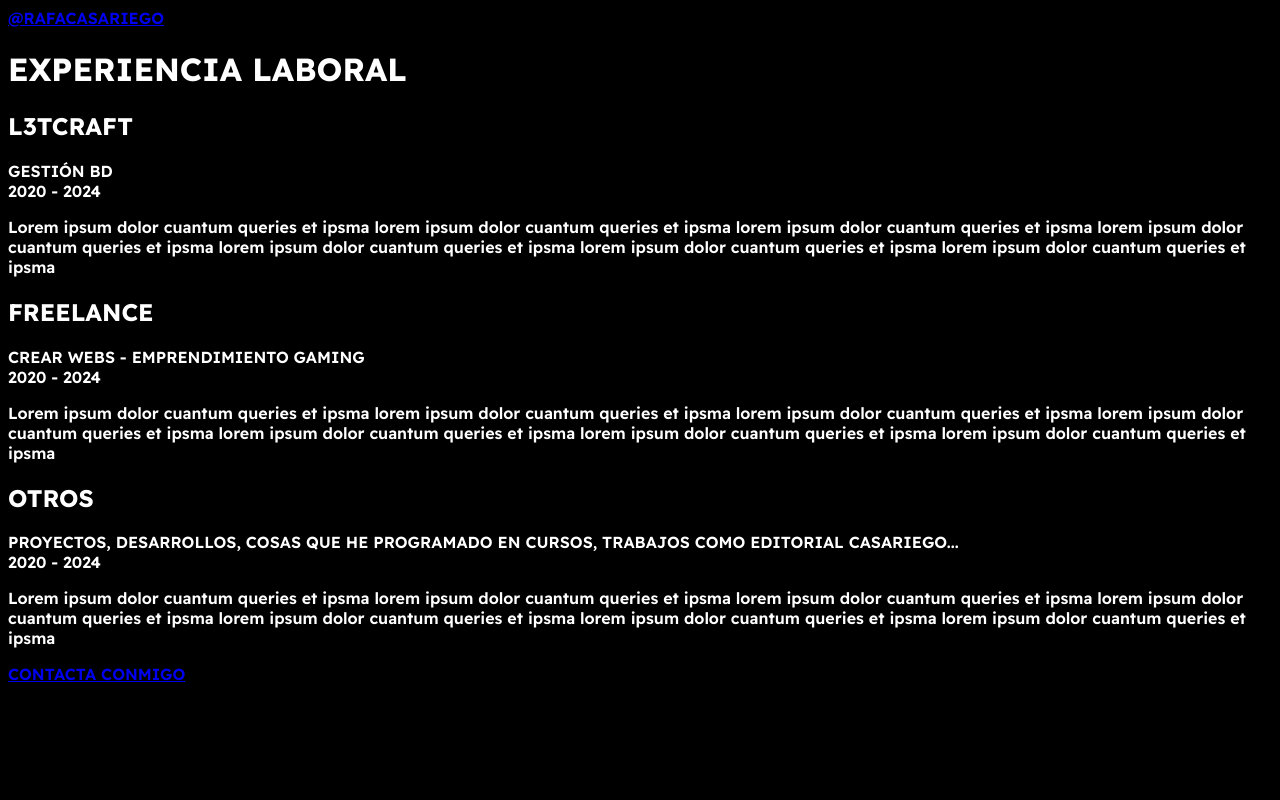
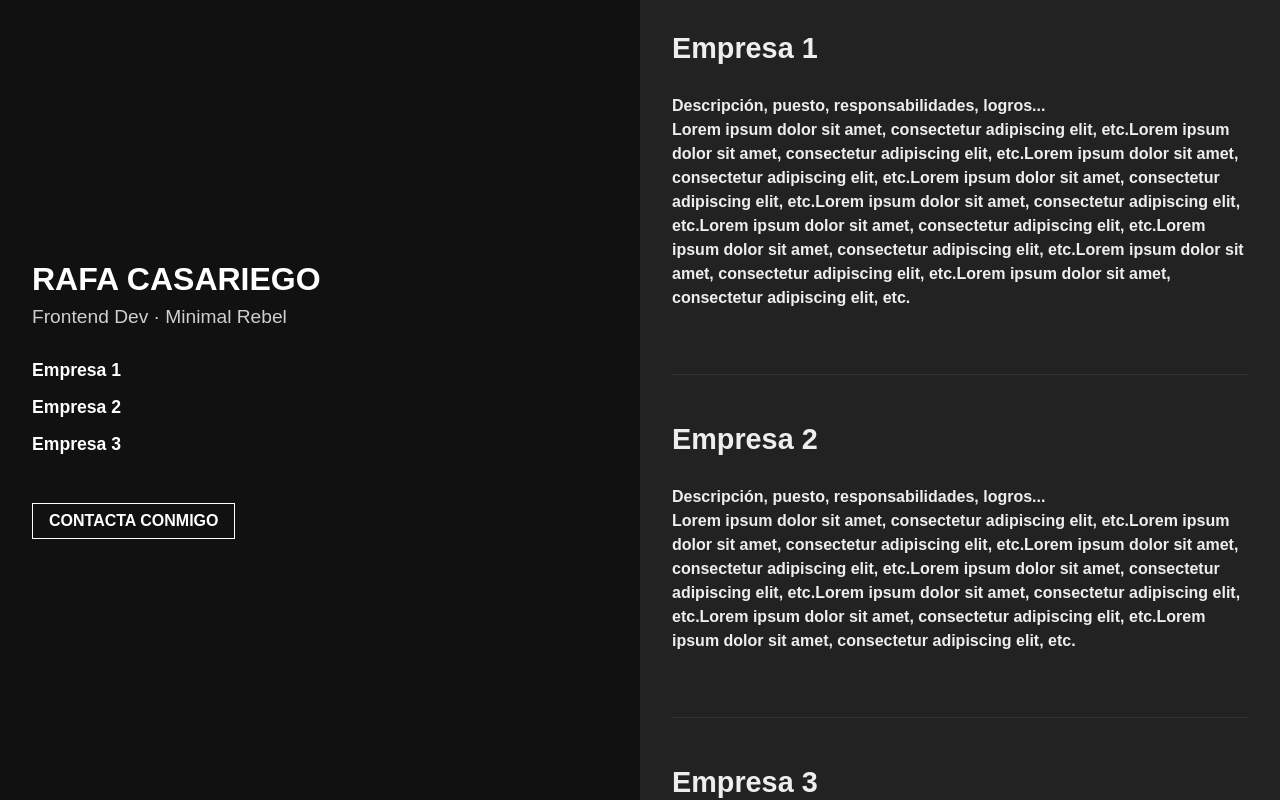
Before and after one commit to RafaCasariego/portfolio_rafacasariego, a plain HTML site: page experiencia.html in a window 1280 px wide. Drawn offline with Linux system fonts and the light colour scheme.

Commit message:
24/02/2025

```diff
--- a/css/experiencia.css
+++ b/css/experiencia.css
@@ -1,7 +1,117 @@
 
 
 body {
-    background-color: #000;
-    color: #ffffff;
-    font-family: "Readex Pro", sans-serif;
-  }
+  background-color: #000;
+  color: #ffffff;
+  font-family: "Readex Pro", sans-serif;
+}
+
+/*****************************
+ESTILOS PARA EXPERIENCIA
+*****************************/
+
+/* Ajustes generales de layout */
+body {
+margin: 0;
+padding: 0;
+background-color: #000;
+color: #ffffff;
+overflow: hidden;
+font-family: "Readex Pro", sans-serif; /* O la tipografía que uses */
+}
+
+/* Sección IZQUIERDA (fija) */
+.left-section {
+position: fixed;   /* Mantener fija en la pantalla */
+top: 0;
+left: 0;
+width: 50vw;       /* Ocupa la mitad del viewport */
+height: 100vh;     /* Toda la altura */
+background-color: #111;  /* Fondo oscuro minimalista */
+color: #fff;
+padding: 2rem;     /* Espaciado interno */
+box-sizing: border-box;
+display: flex;
+flex-direction: column;
+justify-content: center; /* Centrar verticalmente */
+}
+
+/* Nombre y puesto */
+.nombre {
+margin: 0 0 0.5rem;
+font-size: 2rem;
+}
+.puesto {
+margin: 0 0 2rem;
+font-weight: 400;
+font-size: 1.2rem;
+opacity: 0.8;
+}
+
+/* Lista de empresas o nav interno */
+.empresas ul {
+list-style: none;
+margin: 0;
+padding: 0;
+}
+.empresas li {
+margin-bottom: 1rem;
+}
+.empresas a {
+color: #fff;
+text-decoration: none;
+font-size: 1.1rem;
+}
+.empresas a:hover {
+text-decoration: underline;
+}
+
+/* Botón / enlace de “contacta conmigo” */
+.contact-btn {
+margin-top: 2rem;
+display: inline-block;
+color: #fff;
+text-decoration: none;
+font-weight: 700;
+border: 1px solid #fff;
+padding: 0.5rem 1rem;
+transition: 0.3s;
+width: fit-content;
+}
+.contact-btn:hover {
+background-color: #fff;
+color: #000;
+}
+
+/* Sección DERECHA (scroll) */
+.right-section {
+position: relative;
+margin-left: 50vw;  /* Ocupa la mitad derecha */
+width: 50vw;
+height: 100vh;
+overflow-y: auto;   /* Scroll vertical */
+background-color: #222;
+color: #eee;
+padding: 2rem;
+box-sizing: border-box;
+}
+
+/* Bloque de cada empresa */
+.bloque-empresa {
+border-bottom: 1px solid #333;
+padding-bottom: 3rem;
+margin-bottom: 3rem;
+}
+.bloque-empresa:last-of-type {
+border-bottom: none;
+margin-bottom: 0;
+padding-bottom: 0;
+}
+.bloque-empresa h3 {
+margin-top: 0;
+font-size: 1.8rem;
+}
+.bloque-empresa p {
+font-size: 1rem;
+line-height: 1.5;
+}
--- a/experiencia.html
+++ b/experiencia.html
@@ -1,69 +1,64 @@
 <!DOCTYPE html>
 <html lang="es">
 <head>
-  <meta charset="UTF-8">
-  <meta name="viewport" content="width=device-width, initial-scale=1.0">
-  <title>Contacto - Rafa Casariego</title>
-  <!-- CSS global y específico de contacto -->
+  <meta charset="UTF-8" />
+  <meta name="viewport" content="width=device-width, initial-scale=1.0"/>
+  <title>Experiencia – Rafa Casariego</title>
+
+  <!-- Fuentes y estilos globales -->
   <link rel="stylesheet" href="css/style.css">
+  <!-- Estilos exclusivos para la página de experiencia -->
   <link rel="stylesheet" href="css/experiencia.css">
-
-  <!-- Fuentes (Readex Pro según tu portfolio) -->
-  <link rel="preconnect" href="https://fonts.googleapis.com">
-  <link rel="preconnect" href="https://fonts.gstatic.com" crossorigin>
-  <link
-    href="https://fonts.googleapis.com/css2?family=Readex+Pro:wght@160..700&display=swap"
-    rel="stylesheet"
-  >
 </head>
 <body>
 
-    <header class="header">
-        <a href="index.html" class="btn-home">@RAFACASARIEGO</a>
-    </header>
+  <!-- Sección izquierda (fija) -->
+  <div class="left-section">
+    <h1 class="nombre">RAFA CASARIEGO</h1>
+    <h2 class="puesto">Frontend Dev · Minimal Rebel</h2>
 
-    <main class="experiencia">
+    <!-- Lista de empresas a modo de “índice” o navegación interna -->
+    <nav class="empresas">
+      <ul>
+        <li><a href="#empresa1">Empresa 1</a></li>
+        <li><a href="#empresa2">Empresa 2</a></li>
+        <li><a href="#empresa3">Empresa 3</a></li>
+      </ul>
+    </nav>
 
-        <h1>EXPERIENCIA LABORAL</h1>
+    <!-- Botón o enlace para contactar -->
+    <a class="contact-btn" href="contacto.html">CONTACTA CONMIGO</a>
+  </div>
 
-        <article class="experiencia-item"> <!-- EXPERIENCIA BLOQUE 1 -->
-            <div class="exp-header">
-                <h2>L3TCRAFT</h2>
-                <span class="rol">GESTIÓN BD</span> <br>
-                <time class="fechas">2020 - 2024</time>
-            </div>
+  <!-- Sección derecha (scroll) -->
+  <div class="right-section">
+    <!-- Bloque de cada empresa. Puedes repetir tantas secciones como necesites -->
+    <section id="empresa1" class="bloque-empresa">
+      <h3>Empresa 1</h3>
+      <p>
+        Descripción, puesto, responsabilidades, logros...<br/>
+        Lorem ipsum dolor sit amet, consectetur adipiscing elit, etc.Lorem ipsum dolor sit amet, consectetur adipiscing elit, etc.Lorem ipsum dolor sit amet, consectetur adipiscing elit, etc.Lorem ipsum dolor sit amet, consectetur adipiscing elit, etc.Lorem ipsum dolor sit amet, consectetur adipiscing elit, etc.Lorem ipsum dolor sit amet, consectetur adipiscing elit, etc.Lorem ipsum dolor sit amet, consectetur adipiscing elit, etc.Lorem ipsum dolor sit amet, consectetur adipiscing elit, etc.Lorem ipsum dolor sit amet, consectetur adipiscing elit, etc.
+      </p>
+    </section>
 
-            <p class="descripcion">
-                Lorem ipsum dolor cuantum queries et ipsma lorem ipsum dolor cuantum queries et ipsma lorem ipsum dolor cuantum queries et ipsma lorem ipsum dolor cuantum queries et ipsma lorem ipsum dolor cuantum queries et ipsma lorem ipsum dolor cuantum queries et ipsma lorem ipsum dolor cuantum queries et ipsma
-            </p>
-        </article>
+    <section id="empresa2" class="bloque-empresa">
+      <h3>Empresa 2</h3>
+      <p>
+        Descripción, puesto, responsabilidades, logros...<br/>
+        Lorem ipsum dolor sit amet, consectetur adipiscing elit, etc.Lorem ipsum dolor sit amet, consectetur adipiscing elit, etc.Lorem ipsum dolor sit amet, consectetur adipiscing elit, etc.Lorem ipsum dolor sit amet, consectetur adipiscing elit, etc.Lorem ipsum dolor sit amet, consectetur adipiscing elit, etc.Lorem ipsum dolor sit amet, consectetur adipiscing elit, etc.Lorem ipsum dolor sit amet, consectetur adipiscing elit, etc.
+      </p>
+    </section>
 
-        <article class="experiencia-item"> <!-- EXPERIENCIA BLOQUE 2 -->
-            <div class="exp-header">
-                <h2>FREELANCE</h2>
-                <span class="rol">CREAR WEBS - EMPRENDIMIENTO GAMING</span> <br>
-                <time class="fechas">2020 - 2024</time>
-            </div>
+    <section id="empresa3" class="bloque-empresa">
+      <h3>Empresa 3</h3>
+      <p>
+        Descripción, puesto, responsabilidades, logros...<br/>
+        Lorem ipsum dolor sit amet, consectetur adipiscing elit, etc. Lorem ipsum dolor sit amet, consectetur adipiscing elit, etc.Lorem ipsum dolor sit amet, consectetur adipiscing elit, etc.Lorem ipsum dolor sit amet, consectetur adipiscing elit, etc.Lorem ipsum dolor sit amet, consectetur adipiscing elit, etc.Lorem ipsum dolor sit amet, consectetur adipiscing elit, etc.Lorem ipsum dolor sit amet, consectetur adipiscing elit, etc.Lorem ipsum dolor sit amet, consectetur adipiscing elit, etc.
+      </p>
+    </section>
 
-            <p class="descripcion">
-                Lorem ipsum dolor cuantum queries et ipsma lorem ipsum dolor cuantum queries et ipsma lorem ipsum dolor cuantum queries et ipsma lorem ipsum dolor cuantum queries et ipsma lorem ipsum dolor cuantum queries et ipsma lorem ipsum dolor cuantum queries et ipsma lorem ipsum dolor cuantum queries et ipsma
-            </p>
-        </article>
-
-        <article class="experiencia-item"> <!-- EXPERIENCIA BLOQUE 3 -->
-            <div class="exp-header">
-                <h2>OTROS</h2>
-                <span class="rol">PROYECTOS, DESARROLLOS, COSAS QUE HE PROGRAMADO EN CURSOS, TRABAJOS COMO EDITORIAL CASARIEGO...</span> <br>
-                <time class="fechas">2020 - 2024</time>
-            </div>
-
-            <p class="descripcion">
-                Lorem ipsum dolor cuantum queries et ipsma lorem ipsum dolor cuantum queries et ipsma lorem ipsum dolor cuantum queries et ipsma lorem ipsum dolor cuantum queries et ipsma lorem ipsum dolor cuantum queries et ipsma lorem ipsum dolor cuantum queries et ipsma lorem ipsum dolor cuantum queries et ipsma
-            </p>
-        </article>
-    </main>
-
-    <a href="http://127.0.0.1:3000/contacto.html">CONTACTA CONMIGO</a>
+    <!-- Agrega más secciones si lo deseas -->
+  </div>
 
 </body>
 </html>
```
Also changed, not shown: js/index.js (+8 -8 lines), assets/images/l3t_logo.PNG (added), assets/images/vortex-logo.png (added).
